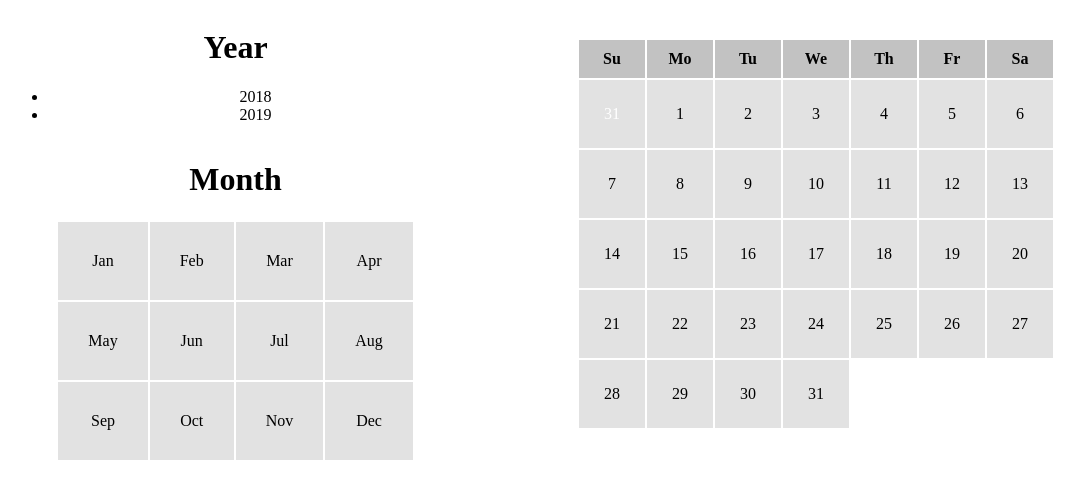
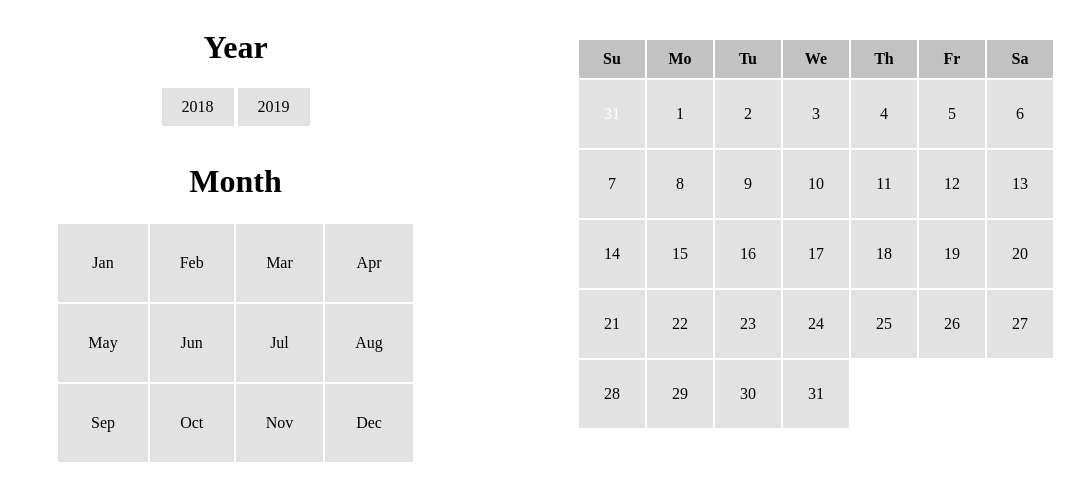
Before and after one commit to kghildial/calendar, a website: page src/index.html in a window 1280 px wide. Shown: the whole page, without its empty margins (120-1204 px from the left). Drawn offline with Linux system fonts and the light colour scheme.

Commit message:
Style yearList

```diff
--- a/src/js/main.js
+++ b/src/js/main.js
@@ -60,6 +60,9 @@ const yListItems = document.querySelectorAll('#yList li');
 
 yListItems.forEach(function(year) {
   year.addEventListener('click', function(e) {
+    yListItems.forEach(function(year) {
+      year.classList.remove('onHover');
+    });
     year.classList.toggle('onHover');
     y = e.target.textContent;
     firstIndex = getFirstIndex(y, m);
--- a/src/scss/style.scss
+++ b/src/scss/style.scss
@@ -31,7 +31,7 @@ td {
     opacity: 0;
     padding: 25px;
     background-color: #e2e2e2;
-    transition: opacity 1s ease-in-out;
+    transition: opacity .5s ease-in-out;
     &:hover {
       cursor: pointer;
       background-color: #d2d2d2;
@@ -43,3 +43,19 @@ td {
 .onHover {
   background-color: #d2d2d2;
 }
+
+ul {
+  list-style: none;
+  text-align: center;
+  padding: 0;
+  li {
+    cursor: pointer;
+    background-color: #e2e2e2;
+    display: inline-block;
+    padding: 10px 20px;
+    transition: all .5s ease-in-out;
+    &:hover {
+      background-color: #d2d2d2;
+    }
+  }
+}
```
Also changed, not shown: src/css/style.css.
